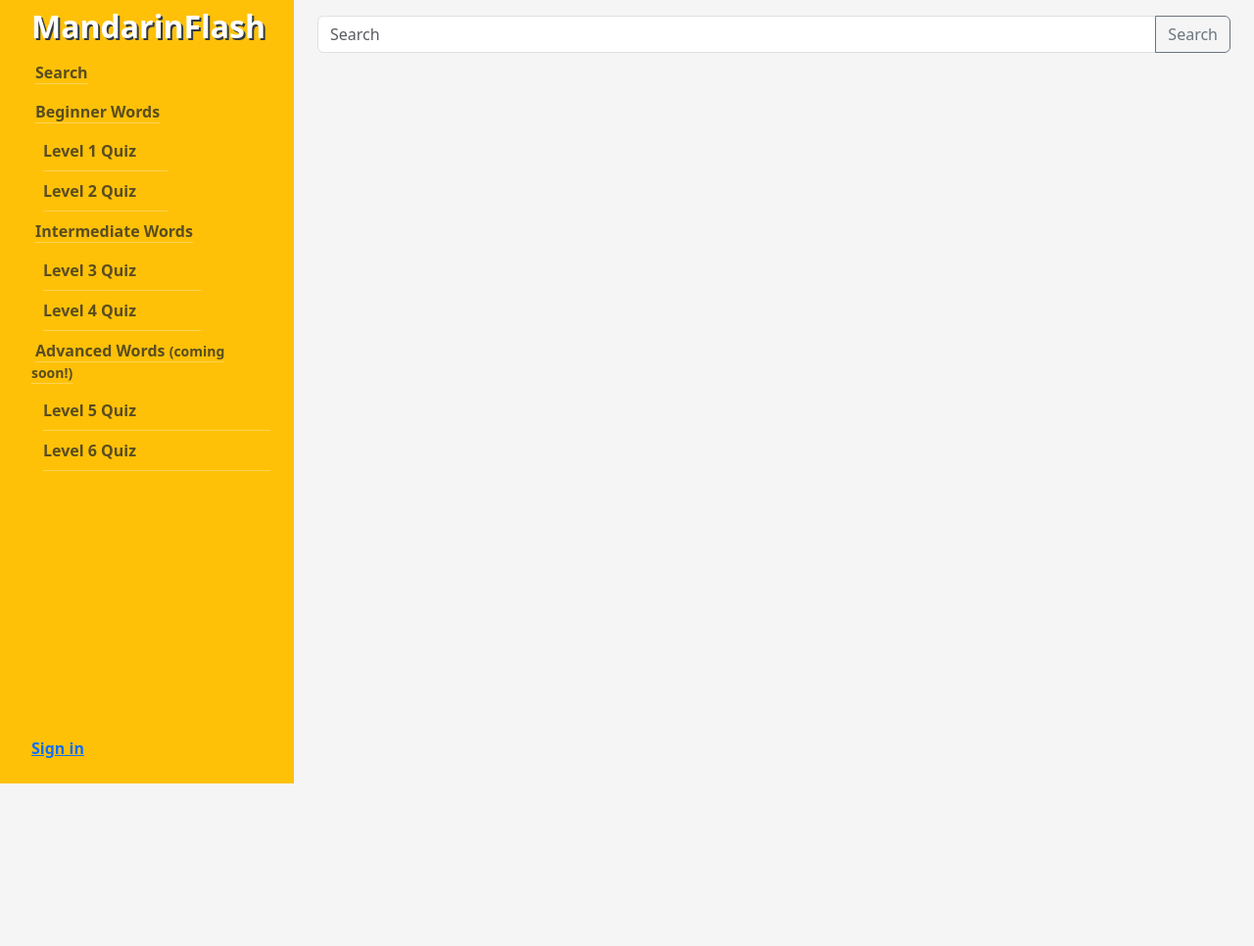
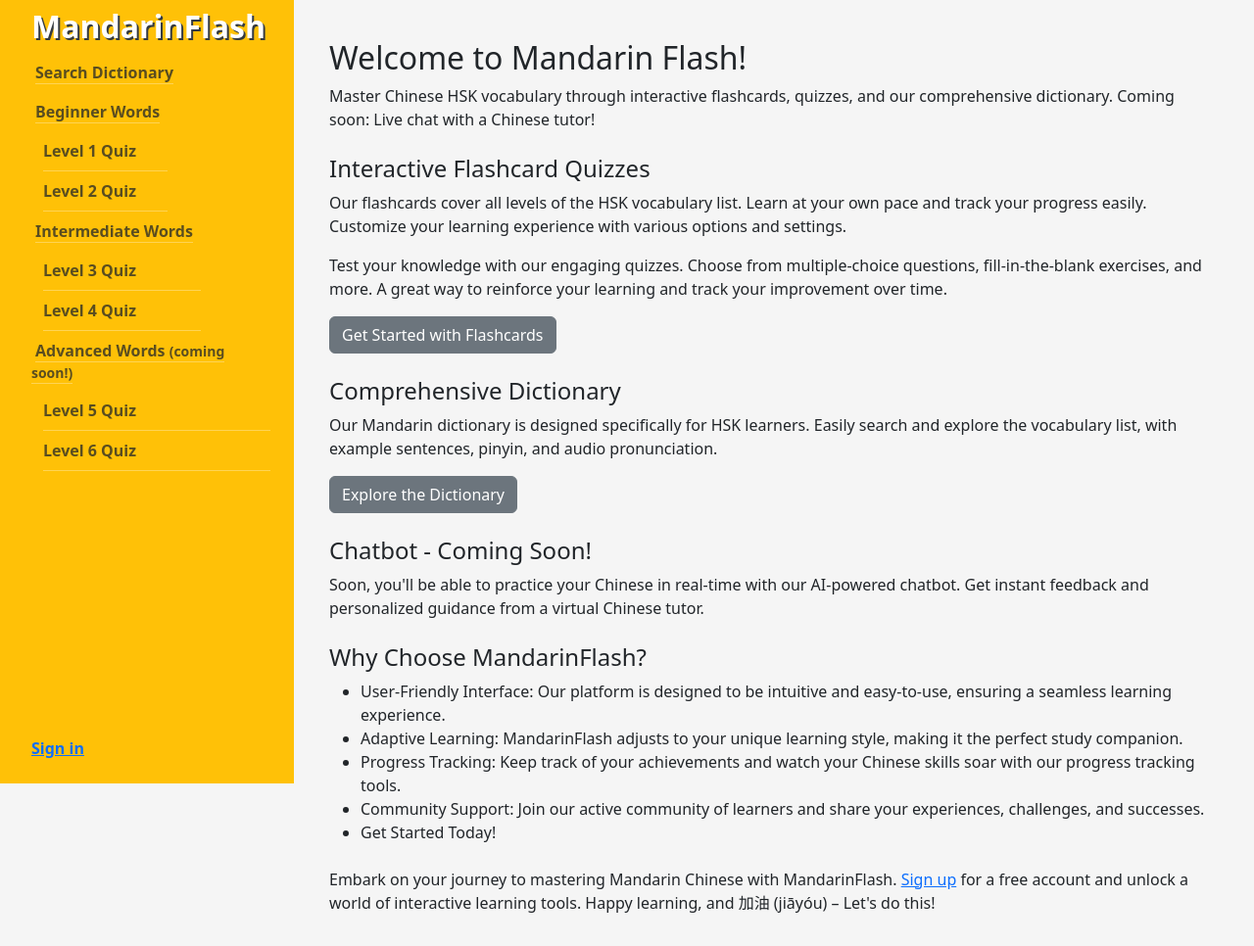
Before and after one commit to zrogers010/mandarinflash, a Django app: page / in a window 1280 px wide. Shown: the whole page at 98% size. Before the commit the page ends 800 px from the top, so only its background shows below. Run offline with Django 3.2, Linux system fonts and the light colour scheme; some libraries are stand-ins or nearby versions.

Commit message:
update dictionary and home pages

```diff
--- a/mandarinflash/urls.py
+++ b/mandarinflash/urls.py
@@ -16,6 +16,7 @@
     path('login/', user_view.login_request, name ='login'),
     path('logout/', user_view.logout_request, name= 'logout'),
     path('register/', user_view.register_request, name ='register'),
+    path('dictionary/', website_view.dictionary, name='dictionary'),
     path('search/', website_view.search, name='search'),
     path('character_search', website_view.character_search, name='search'),
     path('chat/', chatbot_view.chatbot, name = 'chatbot'),
--- a/templates/base.html
+++ b/templates/base.html
@@ -9,7 +9,7 @@
     <head>
         <meta charset="utf-8">
         <meta name="viewport" content="width=device-width, initial-scale=1">
-        <title>Mandarin Flash</title>
+        <title>Mandarin Flash - Learn Chinese in a Flash</title>
         <link href="https://cdn.jsdelivr.net/npm/bootstrap@5.3.0-alpha1/dist/css/bootstrap.min.css" rel="stylesheet" integrity="sha384-GLhlTQ8iRABdZLl6O3oVMWSktQOp6b7In1Zl3/Jr59b6EGGoI1aFkw7cmDA6j6gD" crossorigin="anonymous">
     </head>
     <body>
--- a/website/templates/website/home.html
+++ b/website/templates/website/home.html
@@ -3,25 +3,49 @@
 {% block 'content' %}
 
     <!-- Required libraries -->
-    {% comment %} <link rel="stylesheet" href="https://cdn.jsdelivr.net/npm/@popperjs/core@2.9.3/dist/esm/popper.min.css"> {% endcomment %}
-    {% comment %} <link rel="stylesheet" href="https://cdn.jsdelivr.net/npm/bootstrap@5.0.0-beta2/dist/css/bootstrap.min.css"> {% endcomment %}
-    {% comment %} <script src="https://cdn.jsdelivr.net/npm/@popperjs/core@2.9.3/dist/esm/popper.min.js"></script> {% endcomment %}
-    {% comment %} <script src="https://cdn.jsdelivr.net/npm/bootstrap@5.0.0-beta2/dist/js/bootstrap.min.js"></script> {% endcomment %}
     <link href="https://cdn.jsdelivr.net/npm/bootstrap@5.3.0-alpha1/dist/css/bootstrap.min.css" rel="stylesheet" integrity="sha384-GLhlTQ8iRABdZLl6O3oVMWSktQOp6b7In1Zl3/Jr59b6EGGoI1aFkw7cmDA6j6gD" crossorigin="anonymous">
-
     <script src="https://ajax.googleapis.com/ajax/libs/jquery/3.6.3/jquery.min.js"></script>
 
-    {% comment %} <!-- Select2 library -->
-    <link rel="stylesheet" href="https://cdn.jsdelivr.net/npm/@select2/select2@4.1.0-rc.0/dist/css/select2.min.css">
-    <script src="https://cdn.jsdelivr.net/npm/@select2/select2@4.1.0-rc.0/dist/js/select2.min.js"></script> {% endcomment %}
+    <main>
+        <section id="hero" class="container mt-4">
+            <h2>Welcome to Mandarin Flash!</h2>
+            <p>Master Chinese HSK vocabulary through interactive flashcards, quizzes, and our comprehensive dictionary. Coming soon: Live chat with a Chinese tutor!</p>
+        </section>
+        <section id="flashcards" class="container mt-4">
+            <h4>Interactive Flashcard Quizzes</h4>
+            <p>Our flashcards cover all levels of the HSK vocabulary list. Learn at your own pace and track your progress easily. Customize your learning experience with various options and settings.</p>
+            <p>Test your knowledge with our engaging quizzes. Choose from multiple-choice questions, fill-in-the-blank exercises, and more. A great way to reinforce your learning and track your improvement over time.</p>
+            <a href="/quiz/3" class="btn btn-secondary">Get Started with Flashcards</a>
+        </section>
 
-    <div class="input-group mb-3">
-        <input type="text" class="form-control" id="search-input" placeholder="Search" autocomplete="off">
-        <div class="dropdown-menu" id="search-results" aria-labelledby="search-input">
-        </div>
-        <button class="btn btn-outline-secondary" type="button" id="search-button">Search<i class="bi bi-search"></i></button>
-    </div>
-    <div id="search-results-container"></div>
+        <section id="dictionary" class="container mt-4">
+            <h4>Comprehensive Dictionary</h4>
+            <p>Our Mandarin dictionary is designed specifically for HSK learners. Easily search and explore the vocabulary list, with example sentences, pinyin, and audio pronunciation.</p>
+            <a href="/dictionary" class="btn btn-secondary">Explore the Dictionary</a>
+        </section>
+
+        <section id="chatbot" class="container mt-4">
+            <h4>Chatbot - Coming Soon!</h4>
+            <p>Soon, you'll be able to practice your Chinese in real-time with our AI-powered chatbot. Get instant feedback and personalized guidance from a virtual Chinese tutor.</p>
+        </section>
+
+        <section id="chatbot" class="container mt-4">
+            <h4>Why Choose MandarinFlash?</h4>
+            <ul>
+                <li>User-Friendly Interface: Our platform is designed to be intuitive and easy-to-use, ensuring a seamless learning experience.</li>
+                <li>Adaptive Learning: MandarinFlash adjusts to your unique learning style, making it the perfect study companion.</li>
+                <li>Progress Tracking: Keep track of your achievements and watch your Chinese skills soar with our progress tracking tools.</li>
+                <li>Community Support: Join our active community of learners and share your experiences, challenges, and successes.</li>
+                <li>Get Started Today!</li>
+            </ul>
+        </section>
+
+        <section id="chatbot" class="container mt-4">
+            <p>Embark on your journey to mastering Mandarin Chinese with MandarinFlash. <a href="/register">Sign up</a> for a free account and unlock a world of interactive learning tools. Happy learning, and 加油 (jiāyóu) – Let's do this!</p>
+        </section>
+    </main>
+
+    {% comment %} <div id="search-results-container"></div>
 
     <script>
         $(document).ready(function() {
@@ -45,29 +69,6 @@
               window.location.href = "/search/?q=" + query;
             });
         });
-    </script>
+    </script>           {% endcomment %}
 
-
-
-
-    {% comment %} <div class="input-group">
-        <input id="autocomplete-input" type="text" class="form-control" placeholder="Search...">
-        <div class="input-group-append">
-            <button class="btn btn-outline-secondary" type="button">
-                <i class="fa fa-search"></i>
-            </button>
-        </div>
-    </div>
-
-    <script type="text/javascript">
-        $(document).ready(function() {
-            $('#autocomplete-input').autocomplete({
-                source: "{% url 'autocomplete-url' %}",
-                minLength: 2,
-                select: function(event, ui) {
-                    $('#autocomplete-input').val(ui.item.label);
-                }
-            });
-        });
-    </script> {% endcomment %}
 {% endblock %}
--- a/website/templates/website/includes/nav.html
+++ b/website/templates/website/includes/nav.html
@@ -2,8 +2,8 @@
     <h2><a class="navbar-brand fw-bolder" style="text-shadow: 2px 2px #343a40;" href="/">MandarinFlash</a></h2>
     <ul class="nav nav-pills flex-column mb-sm-auto mb-0 align-items-center align-items-sm-start" id="menu">
         <li>
-            <a href="/" class="nav-link align-middle px-0 fs-6 fw-bold text-muted">
-                <span class="ms-1 d-none d-sm-inline nav-item">Search</span>
+            <a href="/dictionary" class="nav-link align-middle px-0 fs-6 fw-bold text-muted">
+                <span class="ms-1 d-none d-sm-inline nav-item">Search Dictionary</span>
             </a>
         </li>
         <li>
@@ -51,8 +51,8 @@
     <div class="dropdown pb-4 fs-6 fw-bold user-menu">
         {% if user.is_authenticated %}
             <a href="#" class="d-flex align-items-center text-light text-decoration-none dropdown-toggle" id="dropdownUser1" data-bs-toggle="dropdown" aria-expanded="false">
-                <img src="https://github.com/mdo.png" alt="hugenerd" width="30" height="30" class="rounded-circle">
-                <span class="d-none d-sm-inline mx-1" style="text-shadow: 1x 1px #343a40;">Ni hao, {{user}}!</span>
+                {% comment %} <img src="https://github.com/mdo.png" alt="hugenerd" width="30" height="30" class="rounded-circle"> {% endcomment %}
+                <span class="d-none d-sm-inline mx-1" style="text-shadow: 1x 1px #343a40;"><code>&#20320&#22909</code>, {{user}}!</span>
             </a>
             <ul class="dropdown-menu dropdown-menu-dark text-small shadow" aria-labelledby="dropdownUser1">
                 <li><a class="dropdown-item" href="#">Profile</a></li>
--- a/website/views.py
+++ b/website/views.py
@@ -13,7 +13,7 @@
 @require_GET
 def search(request):
     query = request.GET.get('q', '')
-    results = Word.objects.filter(Q(pinyin3__icontains=query) | Q(english__icontains=query)).values()#[:10]
+    results = Vocab.objects.filter(Q(pinyin3__icontains=query) | Q(english1__icontains=query)).values()#[:10]
     html = render(request, 'website/search_results.html', {'results': results}).content.decode('utf-8')
 
     return JsonResponse({'html': html})
@@ -33,8 +33,8 @@
     return render(request, 'website/character_search.html')
 
 
-def dictionary(request, char):
-    word = Word.objects.all().values()
+def dictionary(request):
+    return render(request, 'website/dictionary.html', {})
 
 
 def flashcards(request, level):
```
Also changed, not shown: user/forms.py (+33 -10 lines), website/templates/website/dictionary.html (added, +41 -0 lines).
